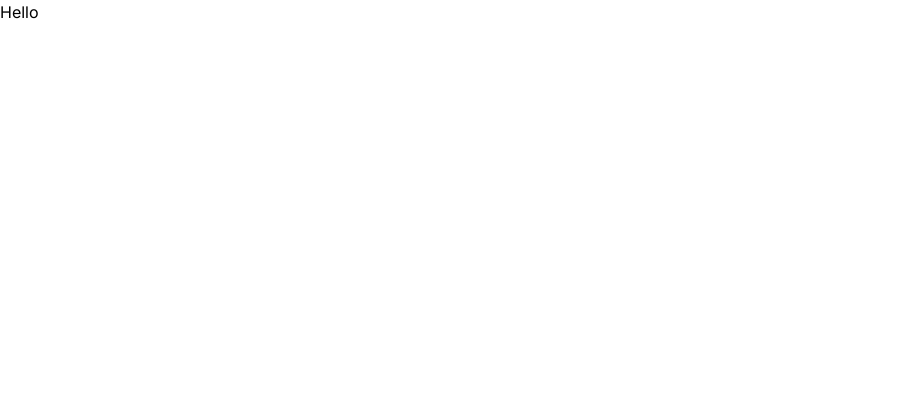
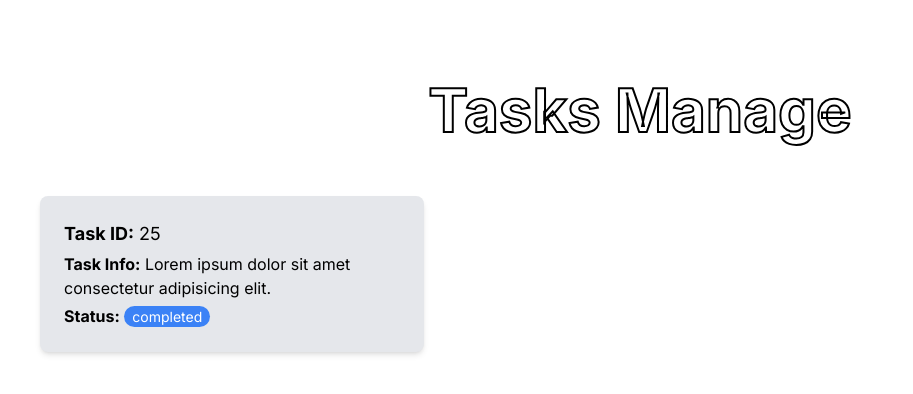
Before and after one commit to developer-shourav/Next_TanStack_Infinity_Scrollig, a Next.js app: page / in a window 1280 px wide. Shown: the top 394 px of the page, without its empty margins (0-913 px from the left). Built offline with nearby package versions, Linux system fonts and the light colour scheme.

Commit message:
Projects Main desing Complete

```diff
--- /dev/null
+++ b/app/components/Card/TaskCard.tsx
@@ -0,0 +1,24 @@
+const TaskCard = () => {
+  return (
+    <div className="bg-gray-200 p-6 rounded-lg shadow-md ">
+      <h2 className="text-lg mb-1">
+        <span className="font-bold">Task ID:</span> 25
+      </h2>
+
+      <p className="mb-1">
+        {" "}
+        <span className="font-bold">Task Info:</span> Lorem ipsum dolor sit amet
+        consectetur adipisicing elit.
+      </p>
+
+      <div>
+        <span className="font-bold">Status:</span>{" "}
+        <span className="text-sm py-[2px] px-2 rounded-full bg-blue-500 text-white">
+          completed
+        </span>
+      </div>
+    </div>
+  );
+};
+
+export default TaskCard;
--- a/app/globals.css
+++ b/app/globals.css
@@ -1,3 +1,8 @@
 @tailwind base;
 @tailwind components;
 @tailwind utilities;
+
+.title-stroke {
+    -webkit-text-stroke: 2px #000;
+    -webkit-text-fill-color: transparent;
+}
--- a/app/layout.tsx
+++ b/app/layout.tsx
@@ -5,8 +5,8 @@ import "./globals.css";
 const inter = Inter({ subsets: ["latin"] });
 
 export const metadata: Metadata = {
-  title: "Create Next App",
-  description: "Generated by create next app",
+  title: "Task Manager",
+  description: "Task Manager A demo Task management app using Next.js, TypeScript, Tailwind CSS and TanStack Query",
 };
 
 export default function RootLayout({
@@ -16,7 +16,7 @@ export default function RootLayout({
 }>) {
   return (
     <html lang="en">
-      <body className={inter.className}>{children}</body>
+      <body className={`${inter.className} max-w-[1200px] mx-auto`}>{children}</body>
     </html>
   );
 }
--- a/app/page.tsx
+++ b/app/page.tsx
@@ -1,9 +1,20 @@
-import Image from "next/image";
+import TaskCard from "./components/Card/TaskCard";
 
 export default function Home() {
   return (
-     <main>
-       Hello
-     </main>
+    <main>
+      <div className="my-10 lg:my-20">
+        {/* -------------Main Title------------ */}
+        <h1 className="text-center font-bold text-4xl md:text-5xl lg:text-6xl title-stroke">
+          Tasks Manage
+        </h1>
+
+        {/* ---------------Main Content---------- */}
+        <div className="mt-10 w-10/12 md:w-11/12 xl:w-full mx-auto md:mt-14 grid grid-cols-1 md:grid-cols-2 lg:grid-cols-3 gap-x-6 gap-y-6 lg:gap-y-10">
+          {/* ----------------Task Card ----------------  */}
+          <TaskCard/>
+        </div>
+      </div>
+    </main>
   );
 }
```
